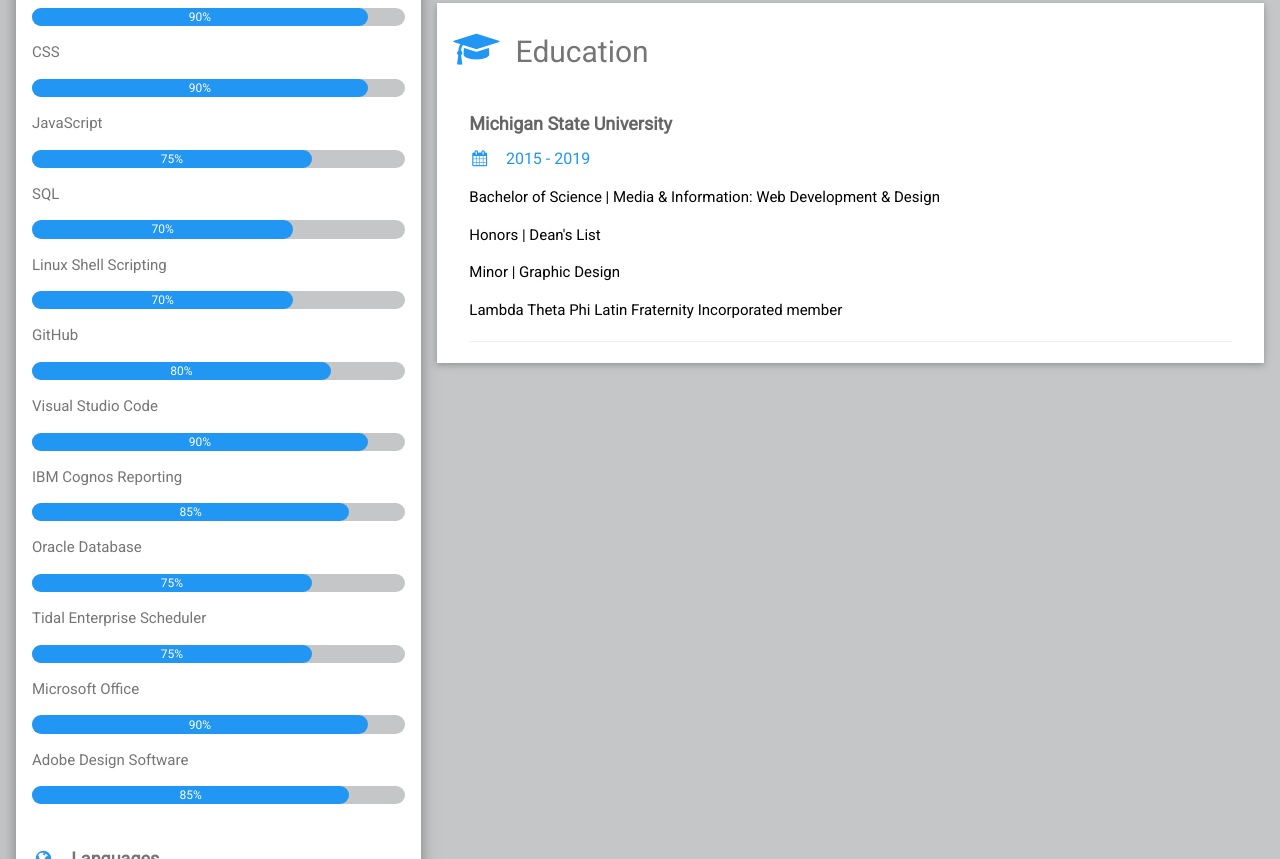
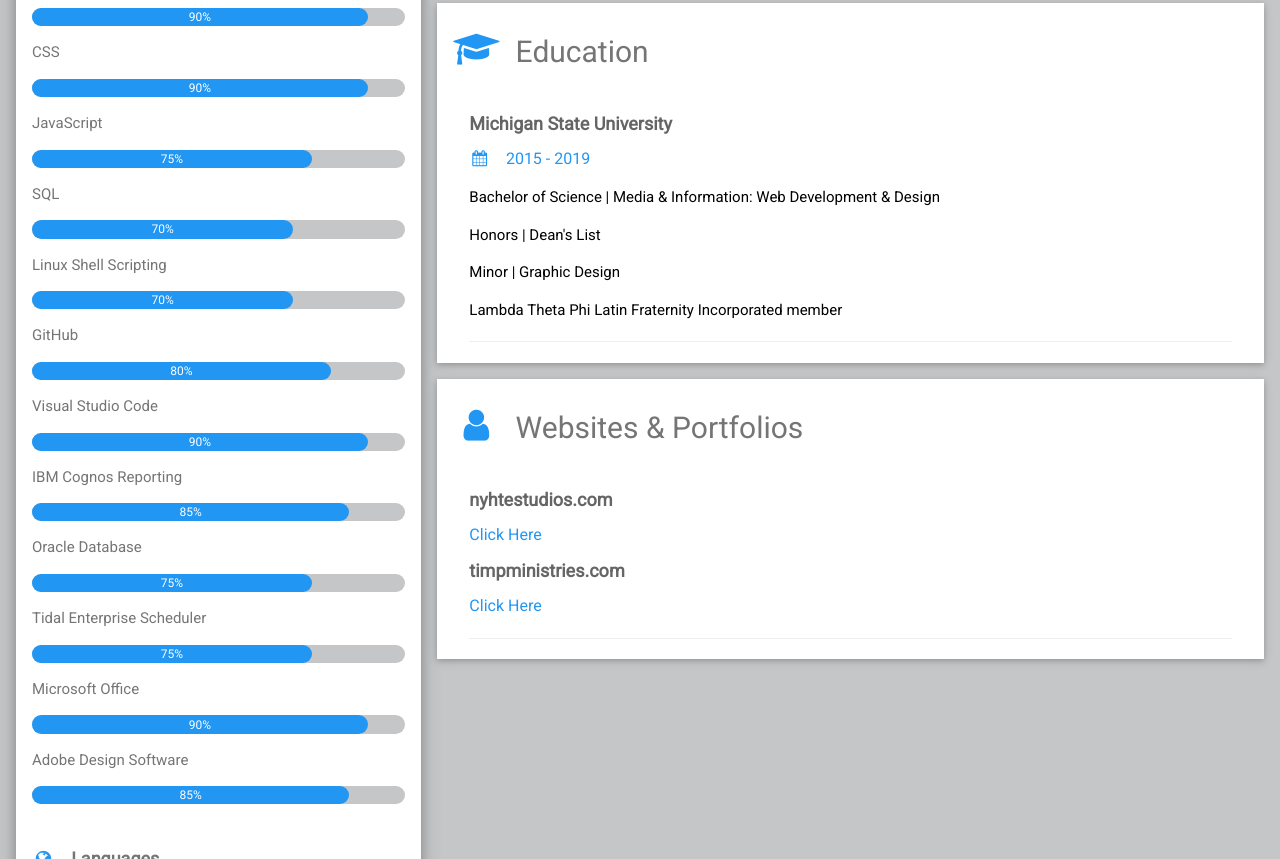
Before and after one commit to gburrisII/onlineresume, a plain HTML site: page index.html in a window 1280 px wide. Shown: the part 880-1739 px from the top of the page. Drawn offline with Linux system fonts and the light colour scheme.

Commit message:
update the resume and added websites & portfolios

```diff
--- a/index.html
+++ b/index.html
@@ -137,7 +137,7 @@ html,body,h1,h2,h3,h4,h5,h6 {font-family: "Roboto", sans-serif}
         </div>
       </div>
 
-      <div class="gb-container gb-card color-white">
+      <div class="gb-container gb-card color-white gb-margin-bottom">
         <h2 class="text-color-grey gb-padding-16"><i class="fa fa-graduation-cap fa-fw margin-right gb-xxlarge text-color-blue"></i>Education</h2>
         <div class="gb-container">
           <h5 class="gb-opacity"><b>Michigan State University</b></h5>
@@ -146,6 +146,21 @@ html,body,h1,h2,h3,h4,h5,h6 {font-family: "Roboto", sans-serif}
           <p>Honors | Dean's List</p>
           <p>Minor | Graphic Design</p>
           <p>Lambda Theta Phi Latin Fraternity Incorporated member</p>
+          <hr>
+        </div>
+      </div>
+
+      <div class="gb-container gb-card color-white gb-margin-bottom">
+        <h2 class="text-color-grey gb-padding-16"><i class="fa fa-user fa-fw margin-right gb-xxlarge text-color-blue"></i>Websites & Portfolios</h2>
+        <div class="gb-container">
+          <h5 class="gb-opacity"><b>nyhtestudios.com</b></h5>
+          <a href="https://nyhtestudios.com/" style="text-decoration: none;">
+            <h6 class="text-color-blue">Click Here</h6>
+          </a>
+          <h5 class="gb-opacity"><b>timpministries.com</b></h5>
+          <a href="https://timpministries.com/" style="text-decoration: none;">
+            <h6 class="text-color-blue">Click Here</h6>
+          </a>
           <hr>
         </div>
       </div>
```
Also changed, not shown: 1 other file.
